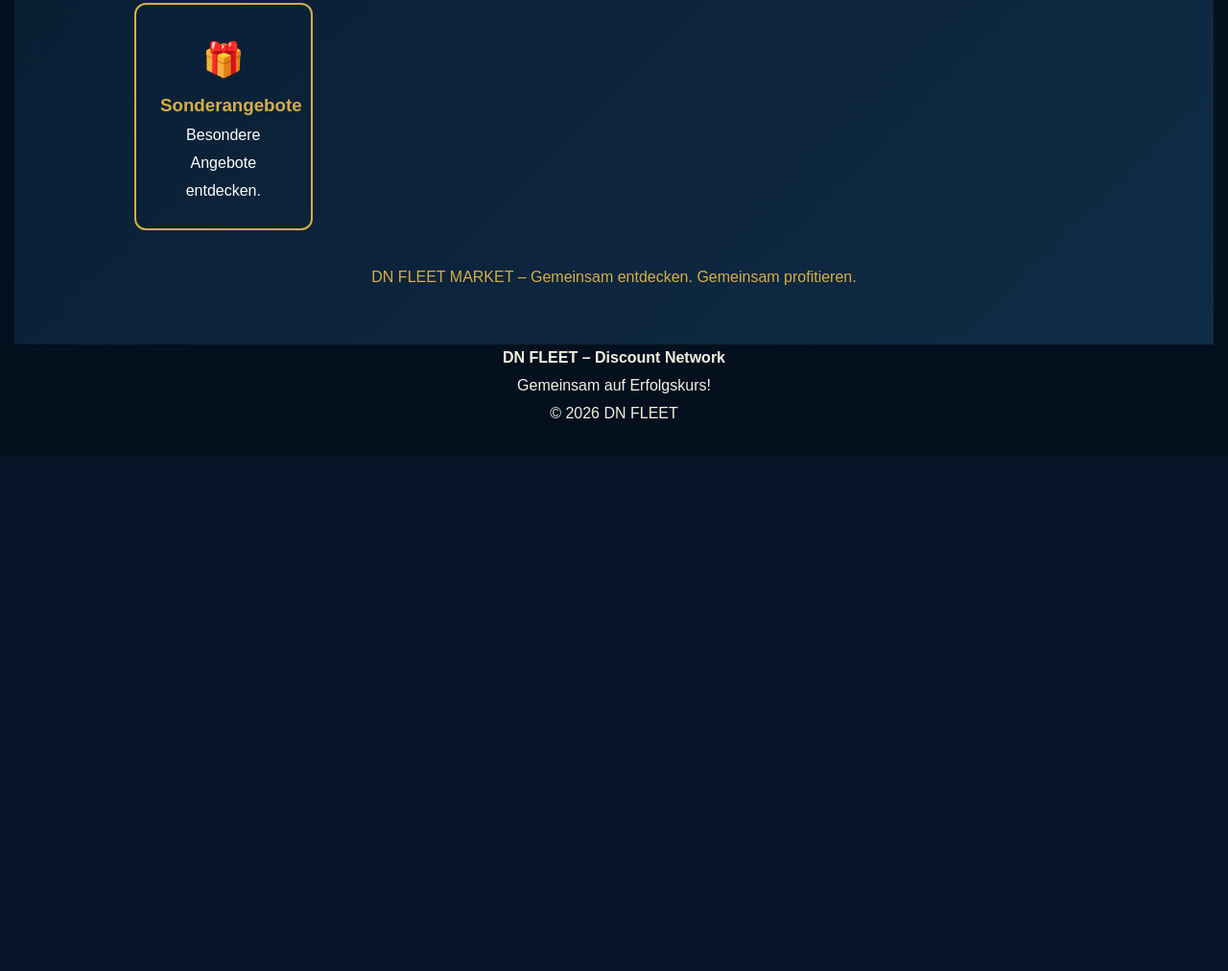
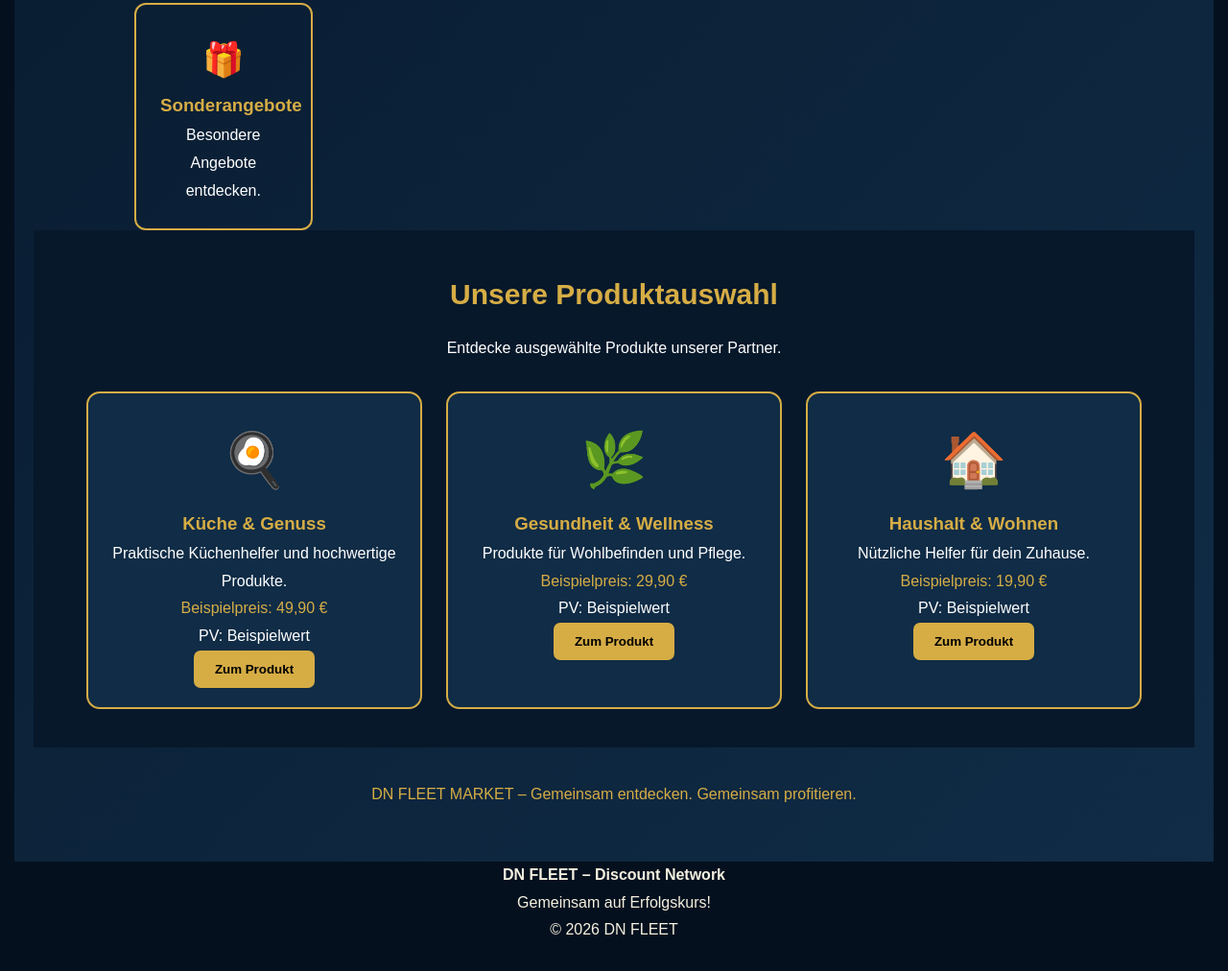
Before and after one commit to DNFLEET2026/dn-fleet-website, a plain HTML site: page index.html in a window 1280 px wide. Shown: the part 3420-4432 px from the top of the page at 96% size. Before the commit the page ends 3896 px from the top, so only its background shows below. Drawn offline with Linux system fonts and the light colour scheme.

Commit message:
DN FLEET MARKET Produktübersicht einfügen
Added a new section for product overview with categories including Küche & Genuss, Gesundheit & Wellness, and Haushalt & Wohnen.

```diff
--- a/index.html
+++ b/index.html
@@ -440,6 +440,57 @@ footer {
 </div>
 <!-- ENDE PRODUKTKATEGORIEN -->
 
+<!-- DN FLEET MARKET PRODUKTÜBERSICHT -->
+<section id="produkte" style="padding:40px 20px; background:#07182b; text-align:center;">
+
+  <h2 style="color:#d6ad45; margin-bottom:15px;">
+    Unsere Produktauswahl
+  </h2>
+
+  <p style="color:white; margin-bottom:30px;">
+    Entdecke ausgewählte Produkte unserer Partner.
+  </p>
+
+  <div style="display:grid; grid-template-columns:repeat(auto-fit,minmax(230px,1fr)); gap:25px; max-width:1100px; margin:auto;">
+
+    <div style="background:#102c46; border:2px solid #d6ad45; border-radius:14px; padding:20px;">
+      <div style="font-size:55px;">🍳</div>
+      <h3 style="color:#d6ad45;">Küche & Genuss</h3>
+      <p style="color:white;">Praktische Küchenhelfer und hochwertige Produkte.</p>
+      <p style="color:#d6ad45;">Beispielpreis: 49,90 €</p>
+      <p style="color:white;">PV: Beispielwert</p>
+      <button style="background:#d6ad45; padding:12px 22px; border:0; border-radius:7px; font-weight:bold;">
+        Zum Produkt
+      </button>
+    </div>
+
+    <div style="background:#102c46; border:2px solid #d6ad45; border-radius:14px; padding:20px;">
+      <div style="font-size:55px;">🌿</div>
+      <h3 style="color:#d6ad45;">Gesundheit & Wellness</h3>
+      <p style="color:white;">Produkte für Wohlbefinden und Pflege.</p>
+      <p style="color:#d6ad45;">Beispielpreis: 29,90 €</p>
+      <p style="color:white;">PV: Beispielwert</p>
+      <button style="background:#d6ad45; padding:12px 22px; border:0; border-radius:7px; font-weight:bold;">
+        Zum Produkt
+      </button>
+    </div>
+
+    <div style="background:#102c46; border:2px solid #d6ad45; border-radius:14px; padding:20px;">
+      <div style="font-size:55px;">🏠</div>
+      <h3 style="color:#d6ad45;">Haushalt & Wohnen</h3>
+      <p style="color:white;">Nützliche Helfer für dein Zuhause.</p>
+      <p style="color:#d6ad45;">Beispielpreis: 19,90 €</p>
+      <p style="color:white;">PV: Beispielwert</p>
+      <button style="background:#d6ad45; padding:12px 22px; border:0; border-radius:7px; font-weight:bold;">
+        Zum Produkt
+      </button>
+    </div>
+
+  </div>
+</section>
+<!-- ENDE PRODUKTÜBERSICHT -->
+
+
   <p style="margin-top:35px; color:#d6ad45;">
     DN FLEET MARKET – Gemeinsam entdecken. Gemeinsam profitieren.
   </p>
```
